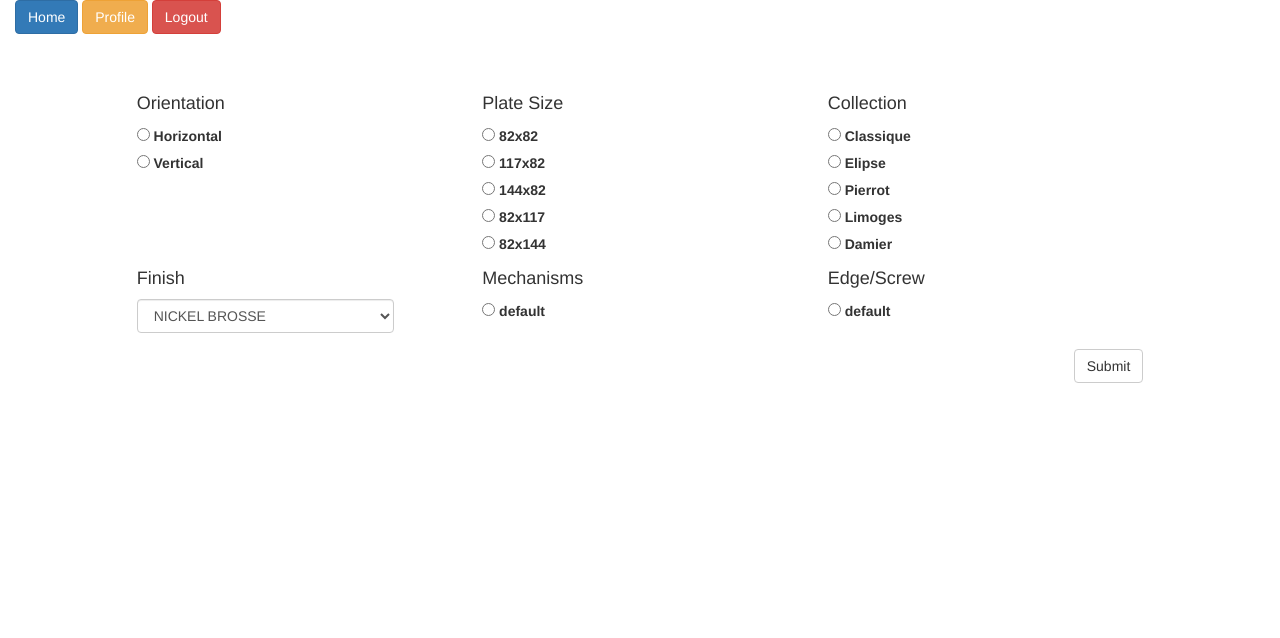
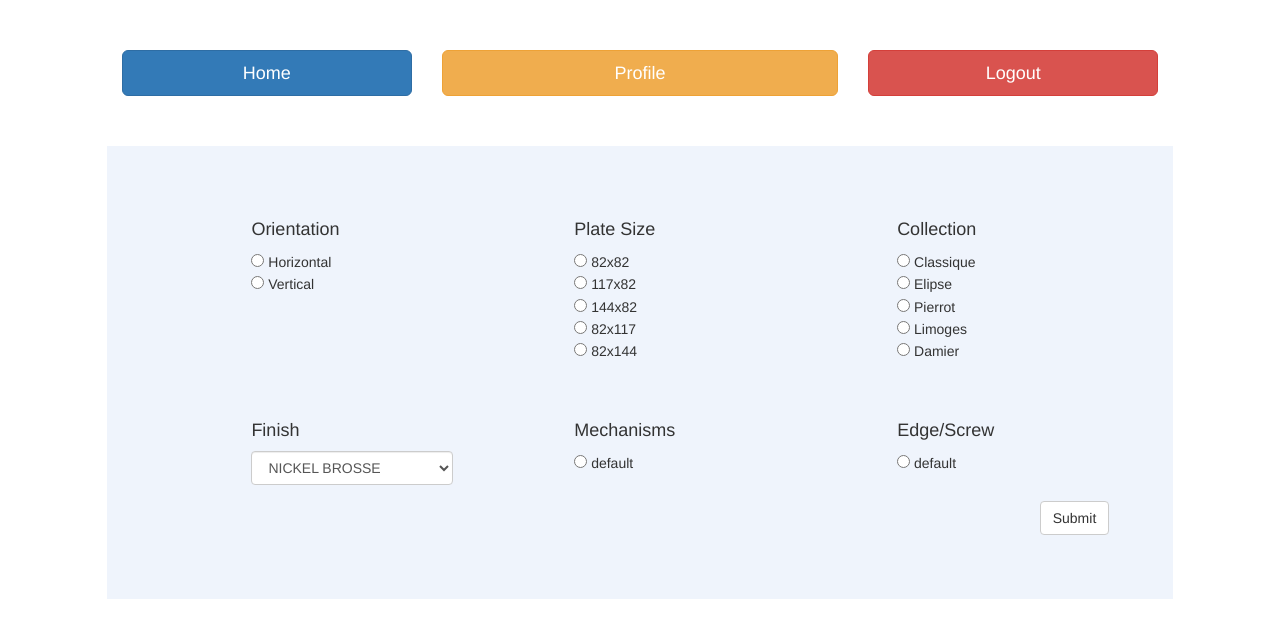
Before and after one commit to keephopealive/LVL, a CodeIgniter app: template application/views/orderNew.php in a window 1280 px wide. Shown: the top 638 px of the page. Run offline with CodeIgniter, Linux system fonts and the light colour scheme; the template is opened without the code that fills it, so the values that code supplies are empty; some libraries are stand-ins or nearby versions.

Commit message:
Orders New Front End
Styling changes to form <radio>

```diff
--- a/application/views/orderNew.php
+++ b/application/views/orderNew.php
@@ -9,79 +9,108 @@
 </head>
 <body>
 <div class="container-fluid">
-	<div class="row header">
+	<div class="row top50">
 
-		<div class="col-md-6">
-			<a href="/dashboard"><button class='btn btn-primary'>Home</button></a>
+		<div class="col-sm-3 col-sm-offset-1">
+			<a href="/dashboard"><button class='btn btn-lg btn-primary btn-block'>Home</button></a>
+		</div>
 			<!-- <a href="#"><button class='btn btn-primary'>Promotions (inactive)</button></a> -->
-			<a href="/profile"><button class='btn btn-warning'>Profile</button></a>
-			<a href="/logout"><button class='btn btn-danger'>Logout</button></a>
+		<div class="col-sm-4">
+			<a href="/profile"><button class='btn btn-lg btn-warning btn-block'>Profile</button></a>
+		</div>
+		<div class="col-sm-3" >
+			<a href="/logout"><button class='btn btn-lg btn-danger btn-block'>Logout</button></a>
 		</div>
 	</div>
 
-	<div class="row top50 tool">
-			<div class="col-sm-10 col-sm-offset-1">
+	<div class="row top50">
+			<div class="col-sm-10 col-sm-offset-1 tool">
 				<form method='post' action='/orders/createOrder' role="form" class="form-inline">
 					<input type="hidden" name="price" value="F">
-
-					<div class="col-sm-4" id="orientation">
+				<div class="row">
+					<div class="col-xs-4 col-sm-3 col-sm-offset-1" id="orientation">
 						<h4>Orientation</h4>
+						<div class="radio">
 							<label>
 								<input type="radio" name="plate_orientation" value=""> Horizontal
 							</label>
+						</div>
 						<br>
+						<div class="radio">
 							<label>
 								<input type="radio" name="plate_orientation" value=""> Vertical
 							</label>
 						</div>
+					</div>
 
-					<div class="col-sm-4">
+					<div class="col-xs-4 col-sm-3 col-sm-offset-1">
 						<h4>Plate Size</h4>
+						<div class="radio">
 							<label>
 								<input type="radio" name="plate_size" value="3008"> 82x82
 							</label>
+						</div>
 						<br>
+						<div class="radio">
 						<label>
 							<input type="radio" name="plate_size" value="3001" orientation="horizontal"> 117x82
 						</label>
+						</div>
 						<br>
+						<div class="radio">
 							<label>
 								<input type="radio" name="plate_size" value="3002" orientation="horizontal"> 144x82
 							</label>
+						</div>
 						<br>
+						<div class="radio">
 							<label>
 								<input type="radio" name="plate_size" value="3000" orientation="vertical"> 82x117
 							</label>
+						</div>
 						<br>
+						<div class="radio">
 							<label>
 								<input type="radio" name="plate_size" value="3003" orientation="vertical"> 82x144
 							</label>
 						</div>
+					</div>
 
-					<div class="col-sm-4" id="collection">
+					<div class="col-xs-4 col-sm-3 col-sm-offset-1" id="collection">
 						<h4>Collection</h4>
+						<div class="radio">
 							<label>
 								<input type="radio" name="collection" value="C"> Classique
 							</label>
+						</div>
 						<br>
+						<div class="radio">
 							<label>
 								<input type="radio" name="collection" value="E"> Elipse
 							</label>
+						</div>
 						<br>
+						<div class="radio">
 							<label>
 								<input type="radio" name="collection" value="P"> Pierrot
 							</label>
+						</div>
 						<br>
+						<div class="radio">
 							<label>
 								<input type="radio" name="collection" value="L"> Limoges
 							</label>
+						</div>
 						<br>
+						<div class="radio">
 							<label>
 								<input type="radio" name="collection" value="K"> Damier
 							</label>
 						</div>
-
-					<div class="col-sm-4">
+					</div>
+				</div>
+				<div class="row top50">
+					<div class="col-sm-3 col-sm-offset-1">
 						<h4>Finish</h4>
 
 							<select name="finish" class="form-control selectwidthauto">
@@ -117,20 +146,28 @@
 							</select>
 						</label>
 					</div>
-					<div class="col-sm-4">
+					<div class="col-sm-3 col-sm-offset-1">
 						<h4>Mechanisms</h4>
+						<div class="radio">
 							<label>
 								<input type="radio" name="mechanism" value="A1100010"> default
 							</label>
 						</div>
-					<div class="col-sm-4">
+					</div>
+					<div class="col-sm-3 col-sm-offset-1">
 						<h4>Edge/Screw</h4>
+						<div class="radio">
 							<label>
 								<input type="radio" name="edge_screw" value="X"> default
 							</label>
+						</div>
+						<button type="submit" class="btn btn-default pull-right top50">Submit</button>
 
-						<button type="submit" class="btn btn-default pull-right top50">Submit</button>
 					</div>
+				</div>
+					<!-- <div class="row">
+
+					</div> -->
 				</form>
 			</div>
 		</div>
--- a/assets/css/style.css
+++ b/assets/css/style.css
@@ -44,3 +44,12 @@ table{
 .productGrid	{
 	margin: 20px 0;
 }
+.tool 	{
+	padding: 5%;
+	background-color: rgba(175,198,237,0.2)
+}
+
+.selectwidthauto
+{
+     width:95% !important;
+}
```
Lines whose indentation alone changed are shown as unchanged.
